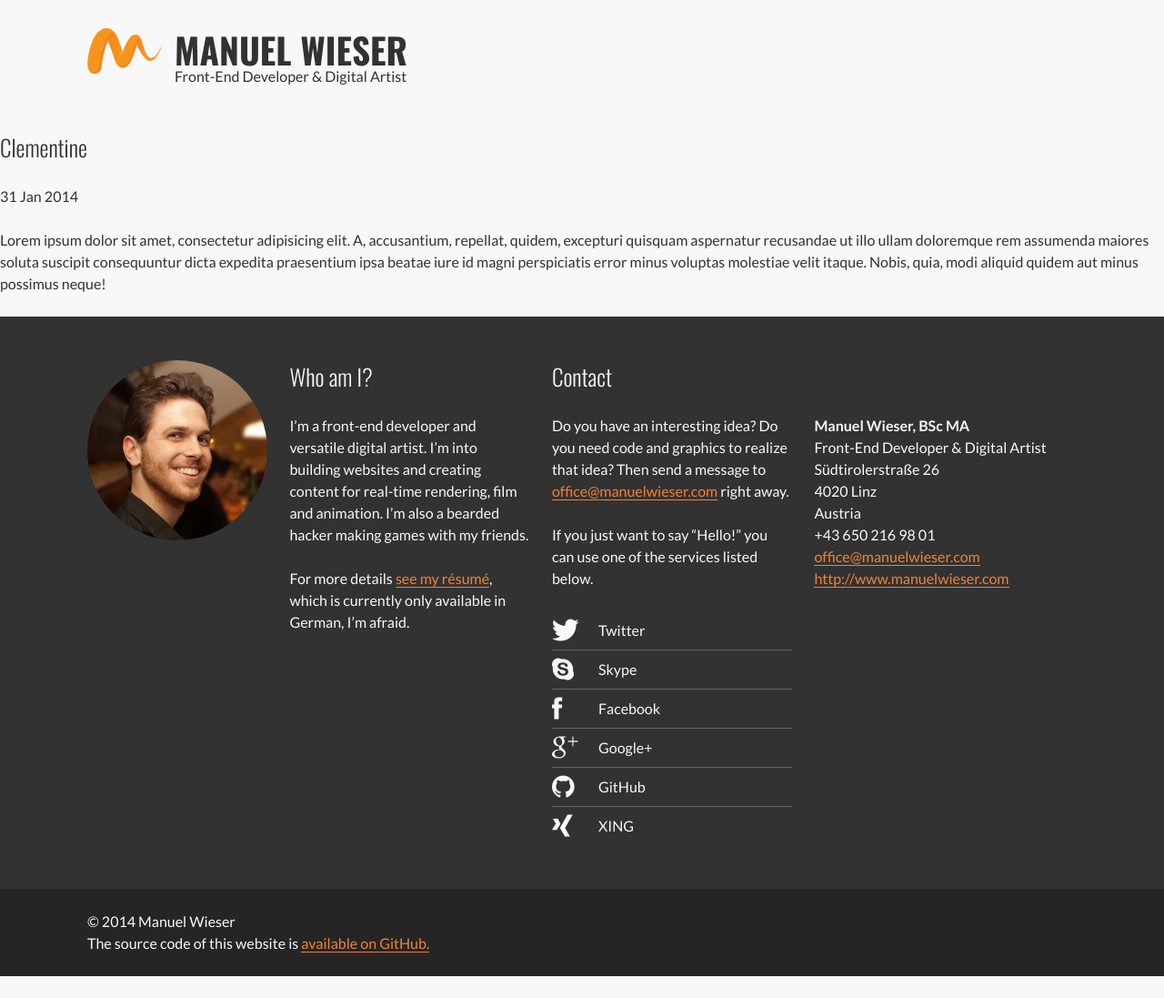
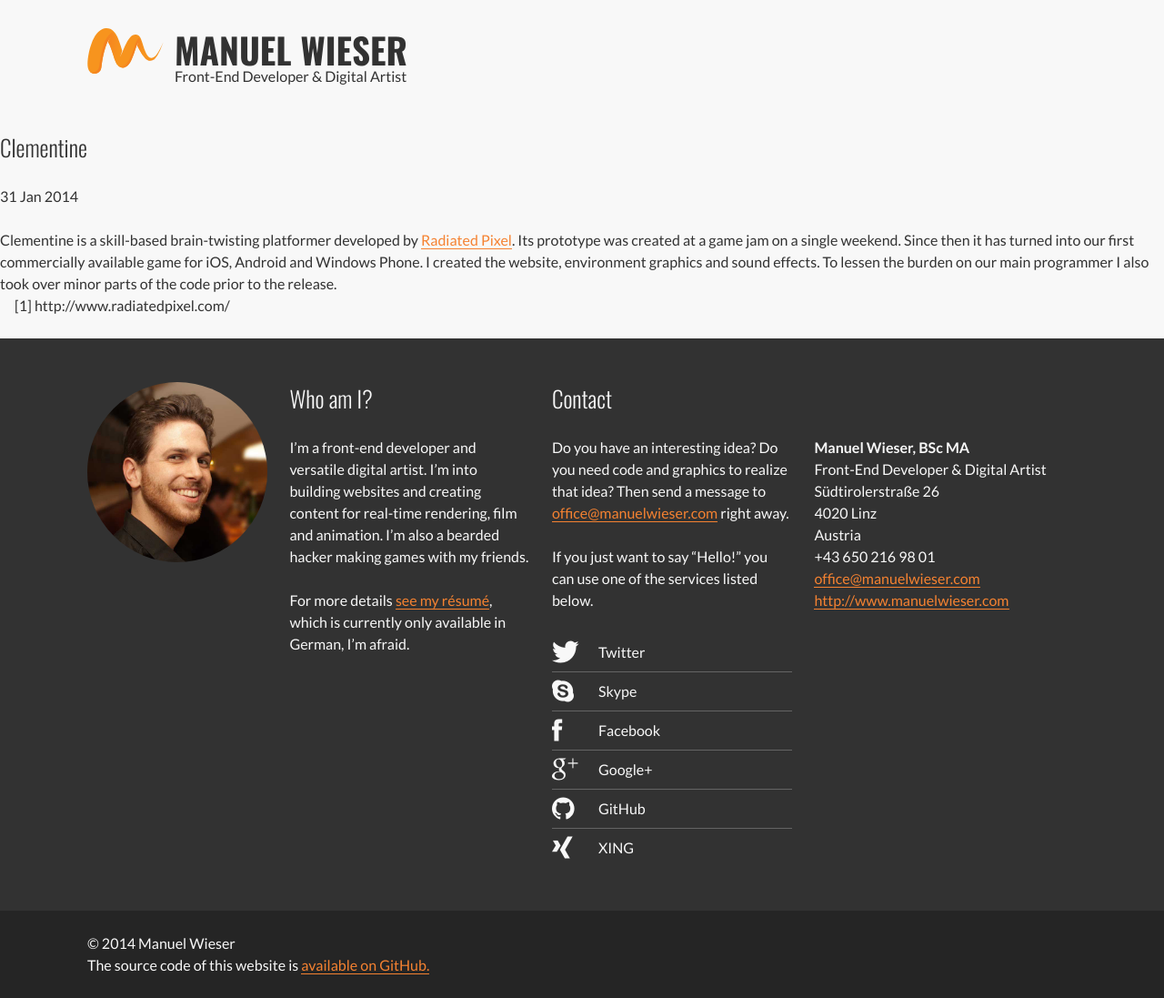
Before and after one commit to Lorti/2014, a Jekyll site: the page built from _posts/2014-04-01-clementine.markdown, in a window 1280 px wide. Shown: the whole page at 91% size. Built offline with Jekyll 4.4.1, drawn with Linux system fonts in a browser that asks for light colours; nearby versions of some CDN libraries; before the commit the page ends 1073 px from its top, so only the background shows below that.

Commit message:
Update 2014-04-01-clementine.markdown

```diff
--- a/_posts/2014-04-01-clementine.markdown
+++ b/_posts/2014-04-01-clementine.markdown
@@ -9,4 +9,6 @@ picture: "http://placehold.it/450x300"
 link: "http://clementine.radiatedpixel.com/"
 ---
 
-Lorem ipsum dolor sit amet, consectetur adipisicing elit. A, accusantium, repellat, quidem, excepturi quisquam aspernatur recusandae ut illo ullam doloremque rem assumenda maiores soluta suscipit consequuntur dicta expedita praesentium ipsa beatae iure id magni perspiciatis error minus voluptas molestiae velit itaque. Nobis, quia, modi aliquid quidem aut minus possimus neque!
+Clementine is a skill-based brain-twisting platformer developed by [Radiated Pixel](1). Its prototype was created at a game jam on a single weekend. Since then it has turned into our first commercially available game for iOS, Android and Windows Phone. I created the website, environment graphics and sound effects. To lessen the burden on our main programmer I also took over minor parts of the code prior to the release.
+
+[1] http://www.radiatedpixel.com/
```
